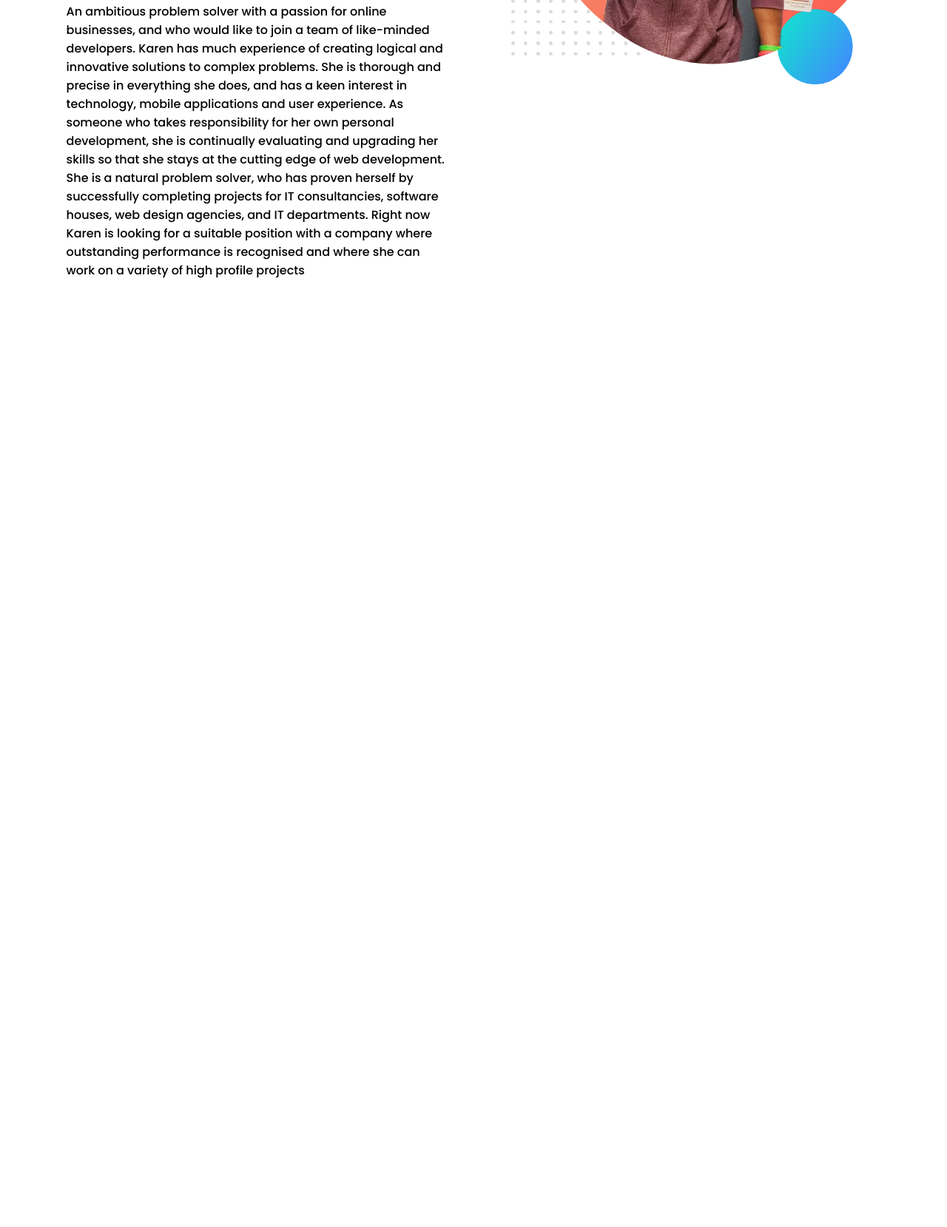
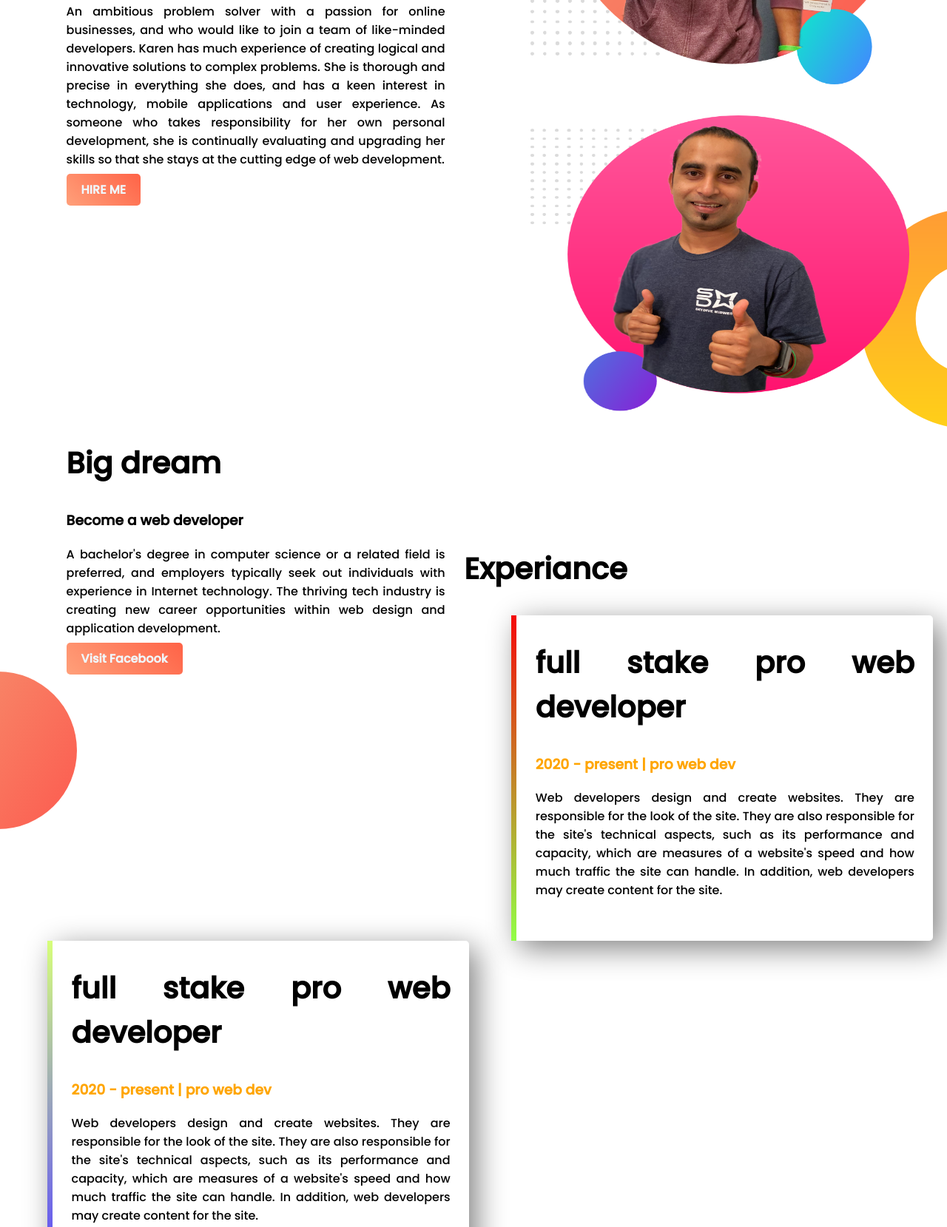
Before and after one commit to Ashrafulanam/web-portfolio, a plain HTML site: page index.html in a window 1280 px wide. Shown: the part 394-2053 px from the top of the page at 74% size. Before the commit the page ends 800 px from the top, so only its background shows below. Drawn offline with Linux system fonts and the light colour scheme.

Commit message:
home page

```diff
--- a/index.html
+++ b/index.html
@@ -12,7 +12,7 @@
     <section class="top-banner">
     <div class="half-width">
         <h1>Welcome To</h1>
-        <h1><span class="name">Ashraful Anam</span> Website</h1>
+        <h1><span class="orange-area">Ashraful Anam</span> Website</h1>
         <h3>world-class professional web developer</h3>
         <p>An ambitious problem solver with a passion for online businesses, and who
             would like to join a team of like-minded developers. Karen has much
@@ -21,18 +21,41 @@
             technology, mobile applications and user experience. As someone who takes
             responsibility for her own personal development, she is continually evaluating
             and upgrading her skills so that she stays at the cutting edge of web
-            development. She is a natural problem solver, who has proven herself by
-            successfully completing projects for IT consultancies, software houses, web
-            design agencies, and IT departments.
-            Right now Karen is looking for a suitable position with a company where
-            outstanding performance is recognised and where she can work on a variety of
-            high profile projects</p>
+            development. </p>
+            <a class="top-button" target="_blank" href="https://www.linkedin.com/in/ashraful-anam-4923641a1/">HIRE ME</a>
 
 
     </div>
     <div class="half-width">
-    <img src="images/jhankar.png" alt="">
+    <img src="images/jhankar.png"  alt="">
     </div>
+    </section>
+    <section class="dream-area">
+    <div class="half-width">
+    <img src="images/jhankar2.png" height="400px"alt="">
+    </div>
+    <div class="half-width">
+        <h2>Big dream</h2>
+            <h3>Become a web developer</h3>
+            <p>A bachelor's degree in computer science or a related field is preferred, and employers typically seek out individuals with experience in Internet technology. The thriving tech industry is creating new career opportunities within web design and application development.</p>
+            <a class="visit-button" target="_blank" href="https://web.facebook.com/ashraful.anam.5/">Visit Facebook</a>
+            </div>
+
+    </section>
+    <section class="experiance-area">
+    <h2>Experiance</h2>
+    <div id="full-stack" class="half-width single-experiance">
+    <h2>full stake pro web developer</h2>
+    <h3><span class="orange-area">2020 - present | pro web dev</span></h3>
+    <p>Web developers design and create websites. They are responsible for the look of the site. They are also responsible for the site's technical aspects, such as its performance and capacity, which are measures of a website's speed and how much traffic the site can handle. In addition, web developers may create content for the site.</p>
+
+    </div>
+    <div id= "baby-stack" class="half-width single-experiance">
+        <h2>full stake pro web developer</h2>
+        <h3><span class="orange-area">2020 - present | pro web dev</span></h3>
+        <p>Web developers design and create websites. They are responsible for the look of the site. They are also responsible for the site's technical aspects, such as its performance and capacity, which are measures of a website's speed and how much traffic the site can handle. In addition, web developers may create content for the site.</p>
+    </div>
+
     </section>
 </body>
 </html>
--- a/style.css
+++ b/style.css
@@ -1,12 +1,16 @@
 body{
     font-family: 'Poppins', sans-serif;
     margin: 0px;
+    padding: 0px;
 }
 h1{
     font-size: 50px;
 
 }
-.name{
+h2{
+    font-size: 40px;
+}
+.orange-area{
     color: orange;
 }
 .half-width{
@@ -14,6 +18,10 @@ h1{
     margin-left: 5%;
     float: left;
     padding-left: 2%;
+    padding-right: 2%;
+    text-align: justify;
+
+
 }
 .half-width img{
     width: 100%;
@@ -23,5 +31,54 @@ h1{
     background-repeat: no-repeat;
 }
 section{
-    height: 500px;
+    height: 550px;
 }
+.top-button{
+    text-decoration: none;
+    background-image: linear-gradient(45deg,lightsalmon,tomato);
+    padding: 10px 20px;
+    color: aliceblue;
+    border-radius: 5px;
+    font-weight: 700;
+
+}
+.visit-button{
+    text-decoration: none;
+    background-image: linear-gradient(45deg,lightsalmon,tomato);
+    padding: 10px 20px;
+    color: aliceblue;
+    border-radius: 5px;
+    font-weight: 700;
+
+}
+.dream-area{
+    background-image: url(images/dream-bg.png);
+    background-repeat: no-repeat;
+    background-position: right;
+}
+.single-experiance{
+    box-shadow:10px 10px 40px gray;
+    border-radius: 5px;
+    height: 80%;
+    text-align: justify;
+}
+.single-experiance{
+    box-shadow: 10px 10px 40px grey;
+    border-radius: 5px;
+    height: 80%;
+}
+.experiance-area{
+    background-image: url(images/exp-bg.png);
+    background-repeat: no-repeat;
+    background-position: left;
+}
+#full-stack{
+    border-left: 7px solid;
+    border-image: linear-gradient( rgb(245, 9, 9),rgb(145, 255, 71));
+    border-image-slice: 1;
+}
+#baby-stack{
+    border-left: 7px solid;
+    border-image: linear-gradient( rgb(215, 255, 122),rgb(89, 71, 255));
+    border-image-slice: 1;
+}
```
